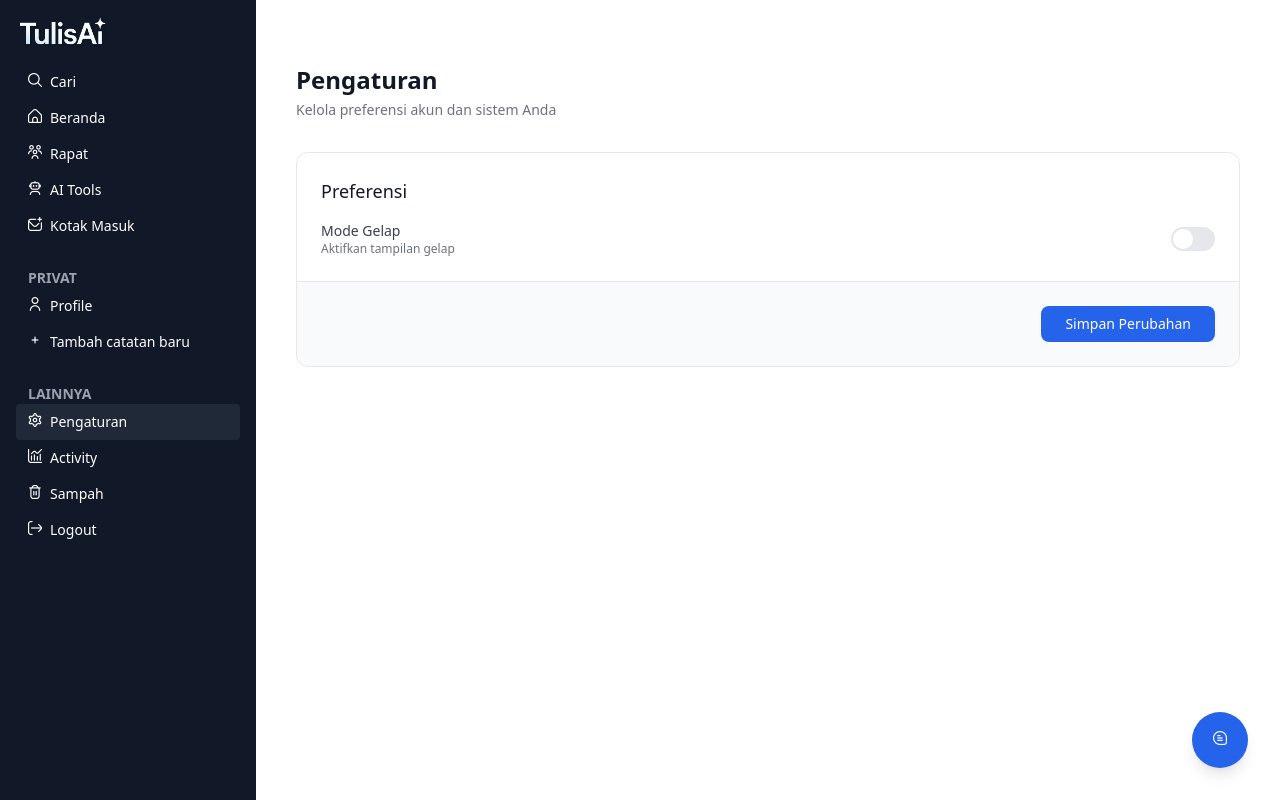
After one commit to kampusriset/23g_flask_asisten_tulis, a Flask app: page /setting/ in a window 1280 px wide. The commit adds this page. Run offline with Flask 3, Linux system fonts and the light colour scheme; the visitor is signed in with stand-in values (Sample User, id 1); style sheets or scripts are compiled from the project's sources; some libraries are stand-ins or nearby versions.

Commit message:
tambah menu pengaturan dan dark mode

```diff
--- /dev/null
+++ b/app/controllers/setting.py
@@ -0,0 +1,32 @@
+from flask import Blueprint, render_template, request, redirect, session
+from app import db
+from app.models.setting import UserSetting
+from app.models.user import User
+
+setting_bp = Blueprint("setting", __name__, url_prefix="/setting")
+
+
+@setting_bp.route("/", methods=["GET", "POST"])
+def index():
+    user_id = session.get("user_id")
+    if not user_id:
+        return redirect("/login")
+
+    setting = UserSetting.query.filter_by(user_id=user_id).first()
+    if not setting:
+        setting = UserSetting(user_id=user_id)
+        db.session.add(setting)
+        db.session.commit()
+
+    if request.method == "POST":
+        setting.dark_mode = "dark_mode" in request.form
+        db.session.commit()
+        return redirect("/setting")
+
+    user = User.query.get(user_id)
+
+    return render_template(
+        "view/fitur/setting/setting.html",
+        user=user,
+        setting=setting
+    )
--- /dev/null
+++ b/app/extensions.py
@@ -0,0 +1,5 @@
+from flask_sqlalchemy import SQLAlchemy
+from flask_migrate import Migrate
+
+db = SQLAlchemy()
+migrate = Migrate()
--- /dev/null
+++ b/app/models/setting.py
@@ -0,0 +1,23 @@
+from datetime import datetime
+from app import db
+
+
+class UserSetting(db.Model):
+    __tablename__ = "user_settings"
+
+    id = db.Column(db.Integer, primary_key=True)
+    user_id = db.Column(
+        db.Integer,
+        db.ForeignKey("users.id"),
+        nullable=False,
+        unique=True
+    )
+
+    dark_mode = db.Column(db.Boolean, default=False)
+
+    created_at = db.Column(db.DateTime, default=datetime.utcnow)
+    updated_at = db.Column(
+        db.DateTime,
+        default=datetime.utcnow,
+        onupdate=datetime.utcnow
+    )
--- a/app/templates/base/layout.html
+++ b/app/templates/base/layout.html
@@ -1,5 +1,8 @@
 <!DOCTYPE html>
-<html lang="en" class="h-full bg-white">
+<!-- <html lang="en" class="h-full bg-white"> -->
+    <html lang="en"
+    class="h-full {% if dark_mode %}bg-gray-900{% else %}bg-white{% endif %}">
+
 
 <head>
     <meta charset="UTF-8">
@@ -50,7 +53,10 @@
 </head>
 
 
-<body class="h-full bg-white antialiased overflow-hidden">
+<body
+    class="h-full antialiased overflow-hidden
+    {% if dark_mode %}bg-gray-900 text-gray-100{% else %}bg-white text-gray-900{% endif %}">
+
 
 
 
@@ -125,7 +131,10 @@
         </aside>
 
         <!-- Main Content -->
-        <main class="flex-1 bg-white overflow-y-auto p-6">
+        <main
+    class="flex-1 overflow-y-auto p-6
+    {% if dark_mode %}bg-gray-900{% else %}bg-white{% endif %}">
+
             {% block content %}{% endblock %}
         </main>
 
--- a/app/templates/base/sidebar_content.html
+++ b/app/templates/base/sidebar_content.html
@@ -1,50 +1,72 @@
 <div class="flex items-center mb-3">
-    <img src="{{ url_for('static', filename='img/logo.png') }}" alt="Logo" class="mr-2 rounded h-9">
+  <img
+    src="{{ url_for('static', filename='img/logo.png') }}"
+    alt="Logo"
+    class="mr-2 rounded h-9"
+  />
 </div>
-
 
 <aside id="sidebar">
   <ul class="flex flex-col mb-3">
     <li>
-            <button id="openSearchModal"
-                class="w-full text-left flex items-center text-white py-2 px-3 rounded hover:bg-gray-800"> <i
-                    class="fi fi-rr-search mr-2"></i> Cari</button>
+      <button
+        id="openSearchModal"
+        class="w-full text-left flex items-center text-white py-2 px-3 rounded hover:bg-gray-800"
+      >
+        <i class="fi fi-rr-search mr-2"></i> Cari
+      </button>
     </li>
     <li>
-            <a href="/dashboard"
-                class="flex items-center text-white py-2 px-3 rounded hover:bg-gray-800 {% if request.path == '/dashboard' %}bg-gray-800{% endif %}"><i
-                    class="fi fi-rr-home mr-2"></i> Beranda</a>
+      <a
+        href="/dashboard"
+        class="flex items-center text-white py-2 px-3 rounded hover:bg-gray-800 {% if request.path == '/dashboard' %}bg-gray-800{% endif %}"
+        ><i class="fi fi-rr-home mr-2"></i> Beranda</a
+      >
     </li>
     <li>
-            <a href="/rapat"
-                class="flex items-center text-white py-2 px-3 rounded hover:bg-gray-800 {% if request.path == '/rapat' %}bg-gray-800{% endif %}"><i
-                    class="fi fi-rr-users-alt mr-2"></i> Rapat</a>
+      <a
+        href="/rapat"
+        class="flex items-center text-white py-2 px-3 rounded hover:bg-gray-800 {% if request.path == '/rapat' %}bg-gray-800{% endif %}"
+        ><i class="fi fi-rr-users-alt mr-2"></i> Rapat</a
+      >
     </li>
     <li>
-            <a href="/ai"
-                class="flex items-center text-white py-2 px-3 rounded hover:bg-gray-800 {% if request.path == '/ai' %}bg-gray-800{% endif %}">
-                <i class="fi fi-rr-user-robot mr-2"></i> AI Tools</a>
+      <a
+        href="/ai"
+        class="flex items-center text-white py-2 px-3 rounded hover:bg-gray-800 {% if request.path == '/ai' %}bg-gray-800{% endif %}"
+      >
+        <i class="fi fi-rr-user-robot mr-2"></i> AI Tools</a
+      >
     </li>
     <li>
-            <a href="/inbox" class="flex items-center text-white py-2 px-3 rounded hover:bg-gray-800"> <i
-                    class="fi fi-rr-envelope-plus mr-2"></i> Kotak Masuk</a>
+      <a
+        href="/inbox"
+        class="flex items-center text-white py-2 px-3 rounded hover:bg-gray-800"
+      >
+        <i class="fi fi-rr-envelope-plus mr-2"></i> Kotak Masuk</a
+      >
     </li>
   </ul>
 </aside>
 
-<h6 class="uppercase text-gray-400 mt-6 px-3 text-sm font-semibold">Privat </h6>
+<h6 class="uppercase text-gray-400 mt-6 px-3 text-sm font-semibold">Privat</h6>
 
 <aside id="sidebar">
   <ul class="flex flex-col mb-3">
     <li>
-            <a href="/profile"
-                class="flex items-center text-white py-2 px-3 rounded hover:bg-gray-800 {% if request.path == '/profile' %}bg-gray-800{% endif %}">
-                <i class="fi fi-rr-user mr-2"></i> Profile</a>
+      <a
+        href="/profile"
+        class="flex items-center text-white py-2 px-3 rounded hover:bg-gray-800 {% if request.path == '/profile' %}bg-gray-800{% endif %}"
+      >
+        <i class="fi fi-rr-user mr-2"></i> Profile</a
+      >
     </li>
 
     <li>
-            <a href="{{ url_for('notes_bp.new_note') }}"
-                class="flex items-center text-white py-2 px-3 rounded hover:bg-gray-800">
+      <a
+        href="{{ url_for('notes_bp.new_note') }}"
+        class="flex items-center text-white py-2 px-3 rounded hover:bg-gray-800"
+      >
         <i class="fi fi-rr-plus-small mr-2"></i> Tambah catatan baru
       </a>
     </li>
@@ -58,28 +80,39 @@
 
 <aside id="sidebar">
   <ul class="flex flex-col mb-3">
+    <a
+      href="{{ url_for('setting.index') }}"
+      class="flex items-center text-white py-2 px-3 rounded hover:bg-gray-800 {% if request.path.startswith('/setting') %}bg-gray-800{% endif %}"
+    >
+      <i class="fi fi-rr-settings mr-2"></i> Pengaturan
+    </a>
+
     <li>
-            <a href="/not-available" class="flex items-center text-white py-2 px-3 rounded hover:bg-gray-800"> <i
-                    class="fi fi-rr-settings mr-2"></i> Pengaturan</a>
-        </li>
-        <li>
-            <a href="{{ url_for('activity_bp.activity') }}"
-                class="flex items-center text-white py-2 px-3 rounded hover:bg-gray-800">
+      <a
+        href="{{ url_for('activity_bp.activity') }}"
+        class="flex items-center text-white py-2 px-3 rounded hover:bg-gray-800"
+      >
         <i class="fi fi-rr-chart-histogram mr-2"></i>
         Activity
       </a>
     </li>
 
     <li>
-            <a href="{{ url_for('recycle_bp.index') }}"
-                class="flex items-center text-white py-2 px-3 rounded hover:bg-gray-800">
+      <a
+        href="{{ url_for('recycle_bp.index') }}"
+        class="flex items-center text-white py-2 px-3 rounded hover:bg-gray-800"
+      >
         <i class="fi fi-rr-trash mr-2"></i> Sampah
       </a>
     </li>
 
     <li>
-            <a href="/logout" class="flex items-center text-white py-2 px-3 rounded hover:bg-gray-800"> <i
-                    class="fi fi-rr-exit mr-2"></i> Logout</a>
+      <a
+        href="/logout"
+        class="flex items-center text-white py-2 px-3 rounded hover:bg-gray-800"
+      >
+        <i class="fi fi-rr-exit mr-2"></i> Logout</a
+      >
     </li>
   </ul>
 </aside>
--- /dev/null
+++ b/app/templates/view/fitur/setting/setting.html
@@ -0,0 +1,60 @@
+{% extends "base/layout.html" %}
+
+{% block content %}
+<div class="max-w-5xl mx-auto mt-10 px-4">
+
+    <div class="mb-8">
+        <h1 class="text-2xl font-semibold text-gray-900 dark:text-gray-100">
+            Pengaturan
+        </h1>
+        <p class="text-sm text-gray-500 dark:text-gray-400 mt-1">
+            Kelola preferensi akun dan sistem Anda
+        </p>
+    </div>
+
+    <form method="POST">
+        <div
+            class="bg-white dark:bg-gray-900 border border-gray-200 dark:border-gray-700 rounded-xl divide-y dark:divide-gray-700">
+
+            <!-- Preferences -->
+            <div class="p-6">
+                <h2 class="text-lg font-medium text-gray-900 dark:text-gray-100 mb-4">
+                    Preferensi
+                </h2>
+
+                <div class="flex items-center justify-between">
+                    <div>
+                        <p class="text-sm font-medium text-gray-700 dark:text-gray-300">
+                            Mode Gelap
+                        </p>
+                        <p class="text-xs text-gray-500 dark:text-gray-400">
+                            Aktifkan tampilan gelap
+                        </p>
+                    </div>
+
+                    <label class="inline-flex items-center cursor-pointer">
+                        <input type="checkbox" name="dark_mode"
+                               class="sr-only peer"
+                               {% if dark_mode %}checked{% endif %}>
+                        <div
+                            class="w-11 h-6 bg-gray-200 dark:bg-gray-700 rounded-full peer peer-checked:bg-gray-900
+                                   after:content-[''] after:absolute after:top-0.5 after:left-[2px]
+                                   after:bg-white after:h-5 after:w-5 after:rounded-full
+                                   after:transition-all peer-checked:after:translate-x-full relative">
+                        </div>
+                    </label>
+                </div>
+            </div>
+
+            <div class="p-6 flex justify-end bg-gray-50 dark:bg-gray-800 rounded-b-xl">
+                <button type="submit"
+                    class="px-6 py-2 rounded-lg bg-blue-600 text-white text-sm hover:bg-blue-700 transition">
+                    Simpan Perubahan
+                </button>
+            </div>
+
+        </div>
+    </form>
+
+</div>
+{% endblock %}
--- a/tailwind.config.js
+++ b/tailwind.config.js
@@ -1,6 +1,9 @@
 /** @type {import('tailwindcss').Config} */
 module.exports = {
+  darkMode: "class",   // ← INI YANG DISELIPKAN
+
   content: ["./app/templates/**/*.html", "./app/static/**/*.js"],
+
   theme: {
     extend: {
       fontFamily: {
@@ -8,5 +11,6 @@ module.exports = {
       },
     },
   },
+
   plugins: [],
 };
```
Also changed, not shown: app/__init__.py (+33 -25 lines), migrations/versions/ccd3b776afc2_create_user_settings_table.py (added, +38 -0 lines), 1 other file. Lines whose indentation alone changed are shown as unchanged.
